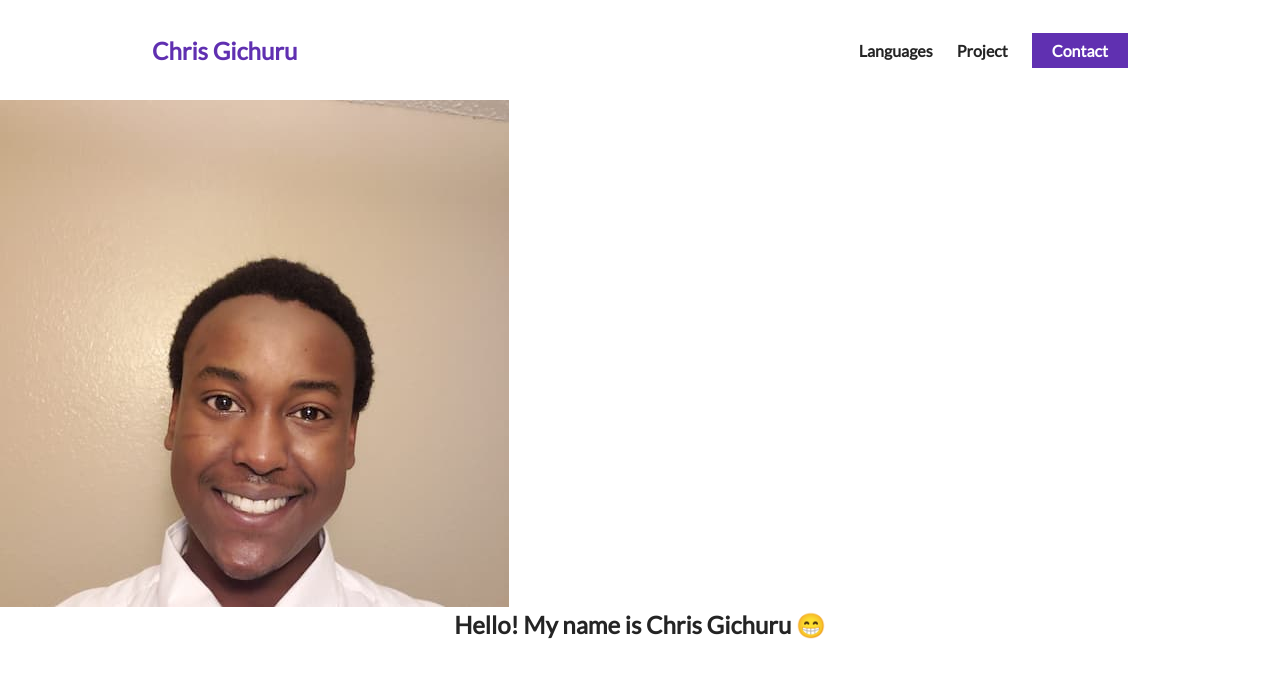
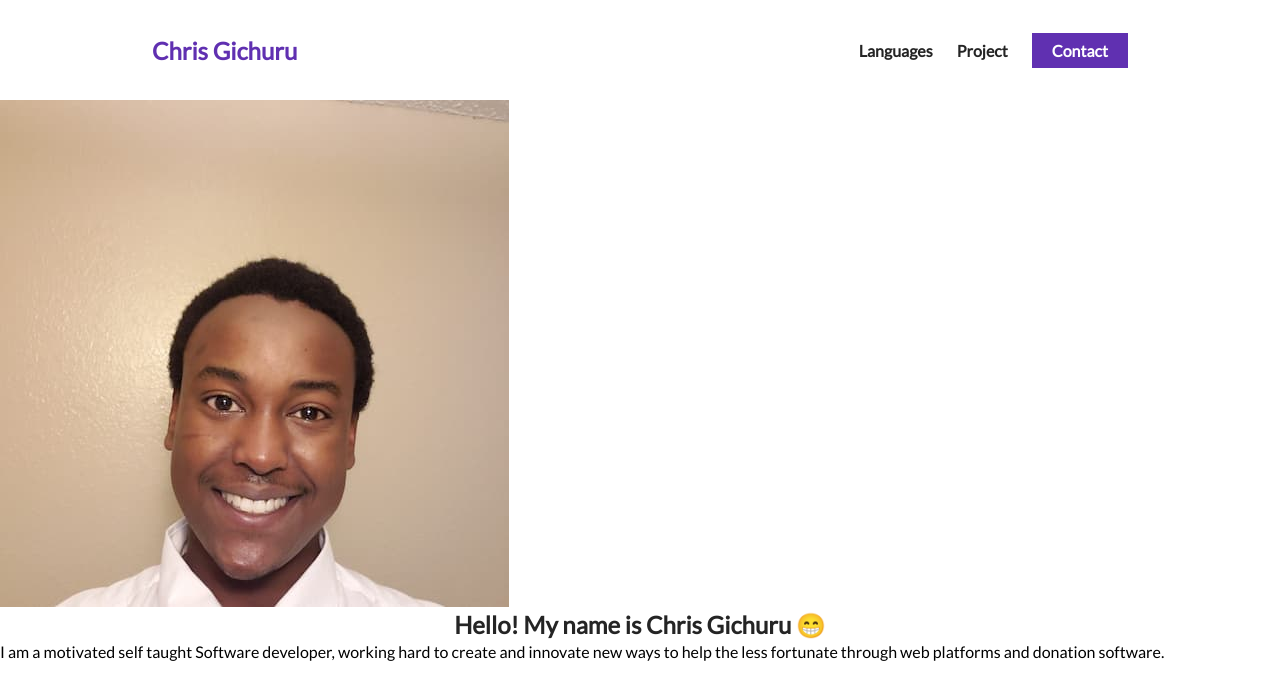
Before and after one commit to CODOTOUSAN/Portfolio, a plain HTML site: page index.html in a window 1280 px wide. Drawn offline with Linux system fonts and the light colour scheme.

Commit message:
Inserting a paragraph

```diff
--- a/index.html
+++ b/index.html
@@ -43,6 +43,7 @@
         <img src="./assets/portfolio pic.jpg" alt="Picture of Me">
     </figure>
     <h1 class="about-me__info--title">Hello! My name is <span class="text--purple"> Chris Gichuru 😁</span></h1>
+    <p>I am a motivated self taught Software developer, working hard to create and innovate new ways to help the less fortunate through web platforms and donation software.</p>
 </div>
 
 </div>
```
